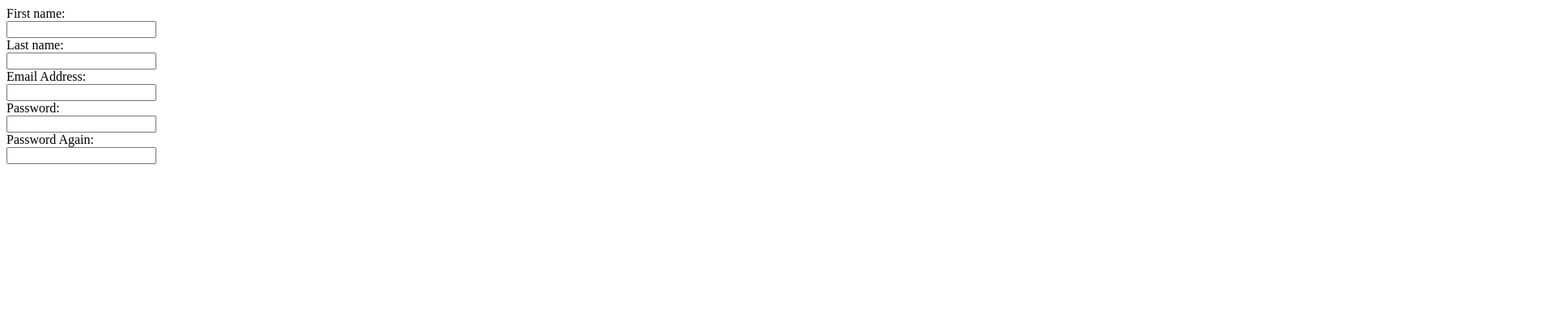
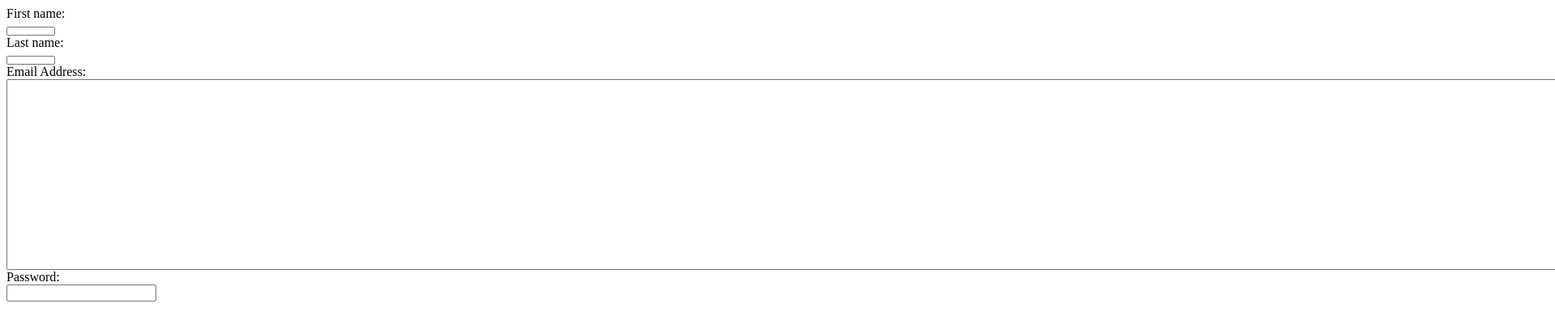
Before and after one commit to SirCashCammy/Financify-Folder, a plain HTML site: page signupPage.html in a window 1280 px wide. Shown: the top 412 px of the page at 81% size, 1920 px wide, since content can reach past the window. Drawn offline with Linux system fonts and the light colour scheme.

Commit message:
added css pages for all pages

```diff
--- /dev/null
+++ b/signupPage.css
@@ -0,0 +1,8 @@
+input[type=text]{
+    font-size: 4px;
+
+}
+
+input[type=email]{
+    font-size:  200px;
+}
--- a/signupPage.html
+++ b/signupPage.html
@@ -1,5 +1,6 @@
 <!DOCTYPE html>
 <html lang="en">
+<link href="signupPage.css" rel="stylesheet" />
 <head>
     <meta charset="UTF-8">
     <meta http-equiv="X-UA-Compatible" content="IE=edge">
@@ -7,7 +8,7 @@
     <title>Document</title>
 </head>
 <body>
-    <form>
+    <form class ="signup">
         <label for="fname">First name:</label><br>
         <input type="text" id="fname" name="fname"><br>
         <label for="lname">Last name:</label><br>
@@ -16,8 +17,6 @@
         <input type="email" id="email" name="email"><br>
         <label for="pword">Password:</label><br>
         <input type="password" id="pwd" name="pwd"><br>
-        <label for="pword">Password Again:</label><br>
-        <input type="passwordcheck" id="pwd2" name="pwd2"><br>
       </form>
 </body>
 </html>
```
Also changed, not shown: index.html (+1 -1 lines), loginPage.html (+7 -1 lines), global.css (renamed from stylesheet.css), loginPage.css (added), maryInterview.css (added).
